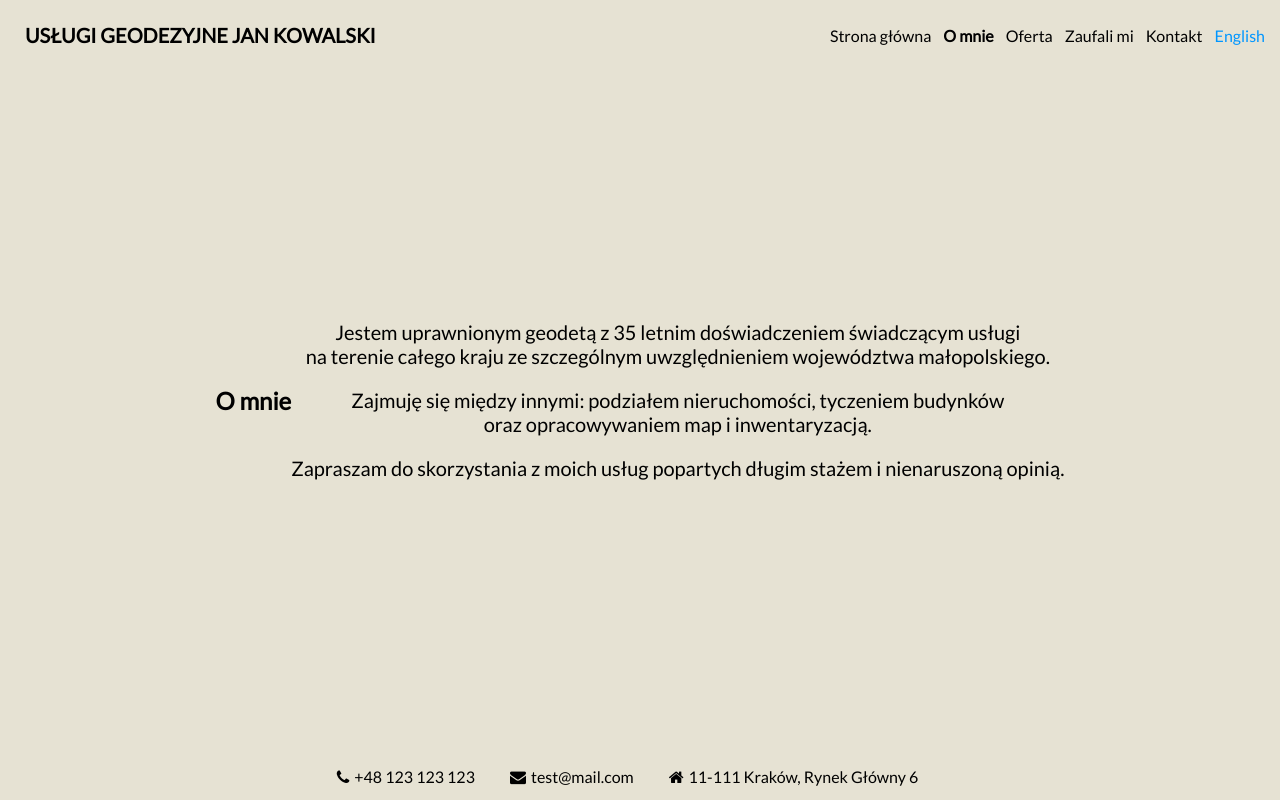
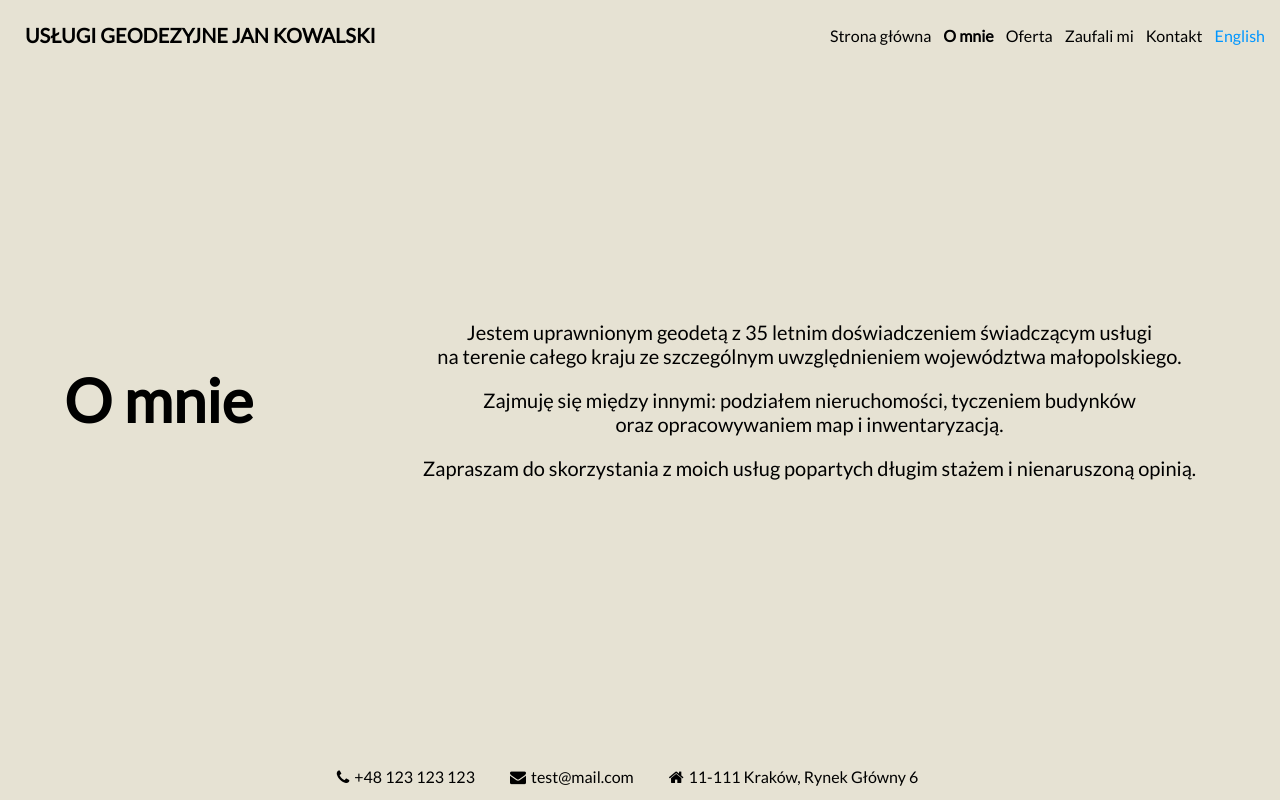
Before and after one commit to jawnior/reactLandingPage, a React (Create React App) app: page /o-mnie in a window 1280 px wide. Built offline with nearby package versions, Linux system fonts and the light colour scheme.

Commit message:
Fixed bug with the same className as in other file

```diff
--- a/src/components/aboutMe/AboutMe.js
+++ b/src/components/aboutMe/AboutMe.js
@@ -4,10 +4,10 @@ import './AboutMe.css';
 export function AboutMe() {
   return (
     <div id="about-me">
-        <div className="text-container">
+        <div className="text-container-about-me">
           <h2>O mnie</h2>
         </div>
-          <div className="description">
+          <div className="description-about-me">
             <p>Jestem uprawnionym geodetą z 35 letnim doświadczeniem świadczącym usługi<br/>na terenie całego kraju ze szczególnym uwzględnieniem województwa małopolskiego.</p>
             <p>Zajmuję się między innymi: podziałem nieruchomości, tyczeniem budynków<br/>oraz opracowywaniem map i inwentaryzacją.</p>
             <p>Zapraszam do skorzystania z moich usług popartych długim stażem i nienaruszoną opinią. </p>
```
